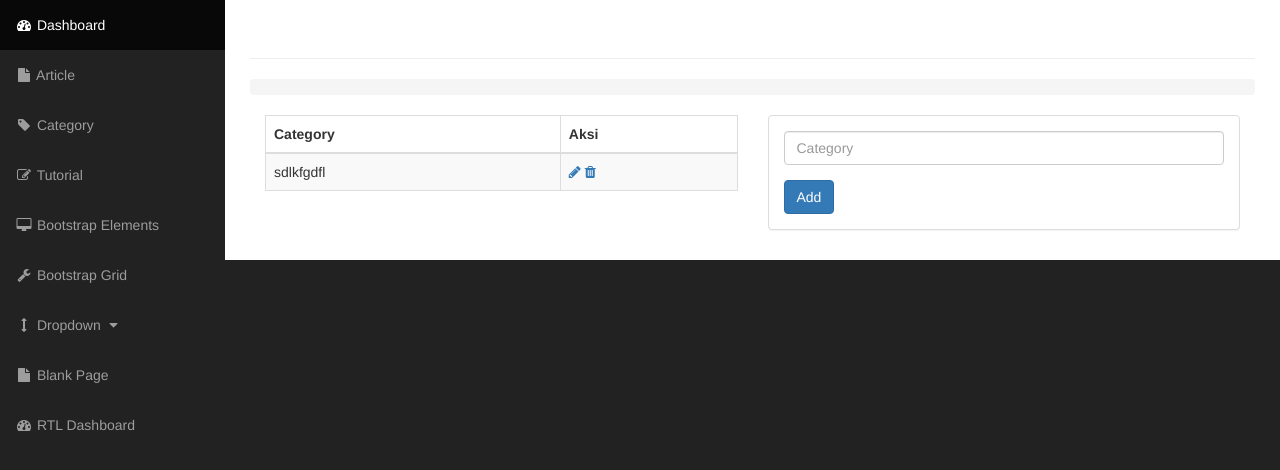
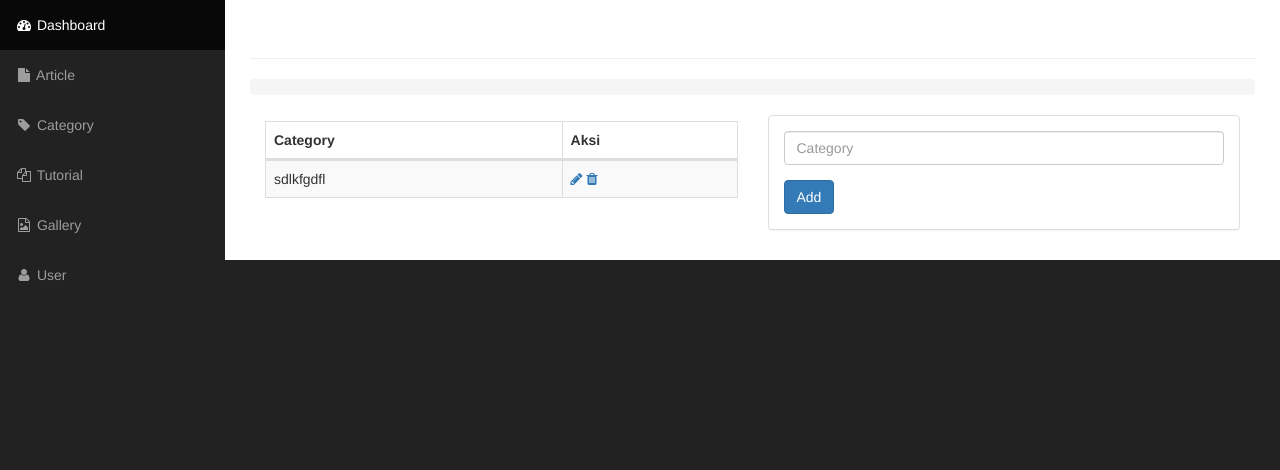
Before and after one commit to imam932/workshop, a PHP site: the page made by application/views/admin/category.php in a window 1280 px wide. Shown: the part 51-521 px from the top of the page. Run offline with PHP 8.4, Linux system fonts and the light colour scheme; the template is opened without the code that fills it, so the values that code supplies are empty; grey boxes labelled with a size stand in for pictures from a placeholder-image service; some libraries are stand-ins or nearby versions.

Commit message:
fix sidebar navigation

```diff
--- a/application/views/admin/category.php
+++ b/application/views/admin/category.php
@@ -3,7 +3,7 @@
 	<div class="col-lg-12">
 
 		<div class="col-lg-6">
-			<table id="example" class="table table-striped table-bordered" cellspacing="0" width="100%">
+			<table id="DataTable" class="table table-striped table-bordered dataTable" cellspacing="0" width="100%">
 				<thead>
 					<tr>
 						<th>Category</th>
--- a/application/views/admin/template.php
+++ b/application/views/admin/template.php
@@ -25,6 +25,7 @@
   <link href="<?= base_url() ?>assets/admin/css/style.css" rel="stylesheet">
   <link href="<?= base_url() ?>assets/admin/dist/summernote.css" rel="stylesheet">
   <link href="<?= base_url() ?>assets/admin/css/bootstrap-datetimepicker.min.css" rel="stylesheet">
+  <link rel="stylesheet" href="<?= base_url() ?>assets/admin/css/dataTables.bootstrap.min.css">
 </head>
 
 <body>
@@ -158,30 +159,14 @@
             <a href="<?= base_url().'admin/Category' ?>"><i class="fa fa-fw fa-tag"></i> Category</a>
           </li>
           <li>
-            <a href="forms.html"><i class="fa fa-fw fa-edit"></i> Tutorial</a>
+            <a href="<?= base_url().'admin/Tutorial' ?>"><i class="fa fa-fw fa-files-o"></i> Tutorial</a>
           </li>
           <li>
-            <a href="bootstrap-elements.html"><i class="fa fa-fw fa-desktop"></i> Bootstrap Elements</a>
+            <a href="<?= base_url().'admin/Gallery' ?>"><i class="fa fa-fw fa-file-image-o"></i> Gallery</a>
           </li>
+
           <li>
-            <a href="bootstrap-grid.html"><i class="fa fa-fw fa-wrench"></i> Bootstrap Grid</a>
-          </li>
-          <li>
-            <a href="javascript:;" data-toggle="collapse" data-target="#demo"><i class="fa fa-fw fa-arrows-v"></i> Dropdown <i class="fa fa-fw fa-caret-down"></i></a>
-            <ul id="demo" class="collapse">
-              <li>
-                <a href="#">Dropdown Item</a>
-              </li>
-              <li>
-                <a href="#">Dropdown Item</a>
-              </li>
-            </ul>
-          </li>
-          <li>
-            <a href="blank-page.html"><i class="fa fa-fw fa-file"></i> Blank Page</a>
-          </li>
-          <li>
-            <a href="index-rtl.html"><i class="fa fa-fw fa-dashboard"></i> RTL Dashboard</a>
+            <a href="<?= base_url().'admin/User' ?>"><i class="fa fa-fw fa-user"></i> User</a>
           </li>
         </ul>
       </div>
@@ -244,11 +229,10 @@
   <!-- Bootstrap Core JavaScript -->
   <script src="<?= base_url() ?>assets/admin/js/bootstrap.min.js"></script>
 
-  <!-- Morris Charts JavaScript -->
   <script src="<?= base_url() ?>assets/admin/dist/summernote.js"></script>
   <script src="<?= base_url() ?>assets/admin/js/admin.js"></script>
   <script src="<?= base_url() ?>assets/admin/js/bootstrap-datetimepicker.min.js"></script>
-
+  <script src="<?= base_url() ?>assets/admin/js/dataTables.bootstrap.min.js"></script>
 </body>
 
 </html>
```
